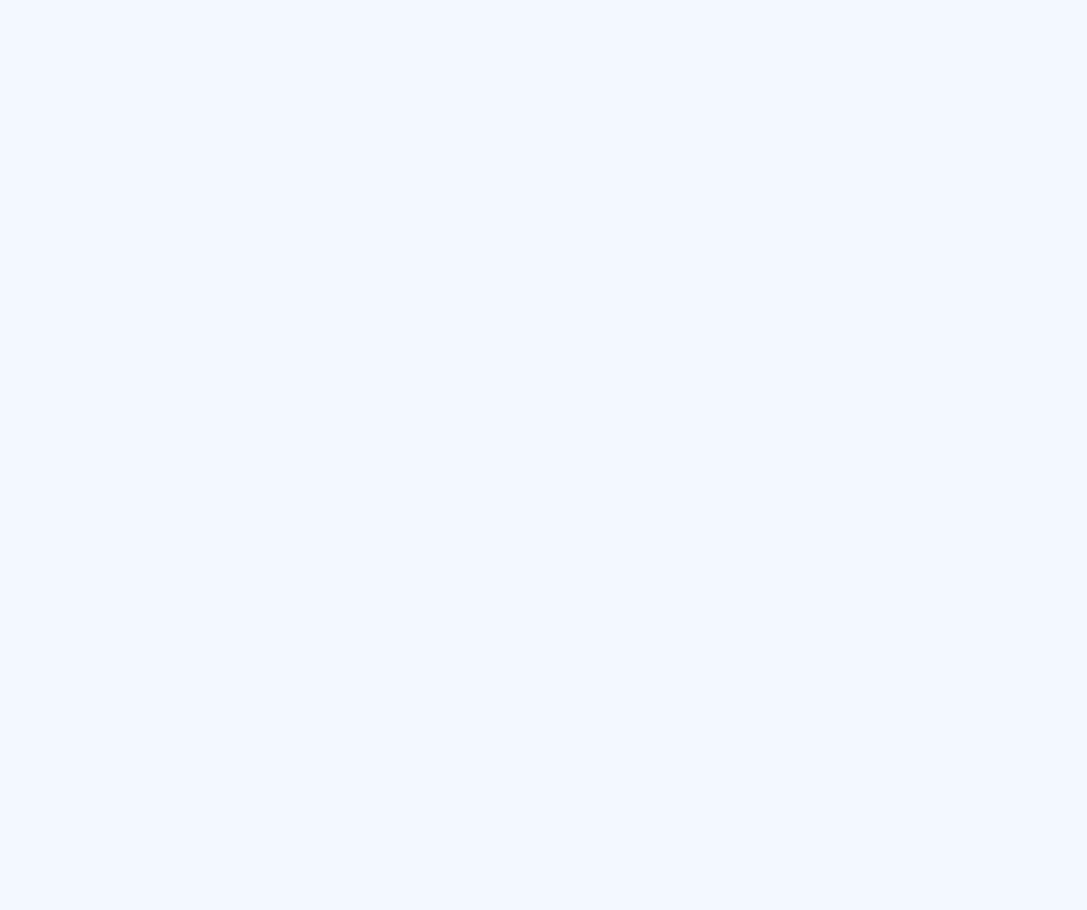
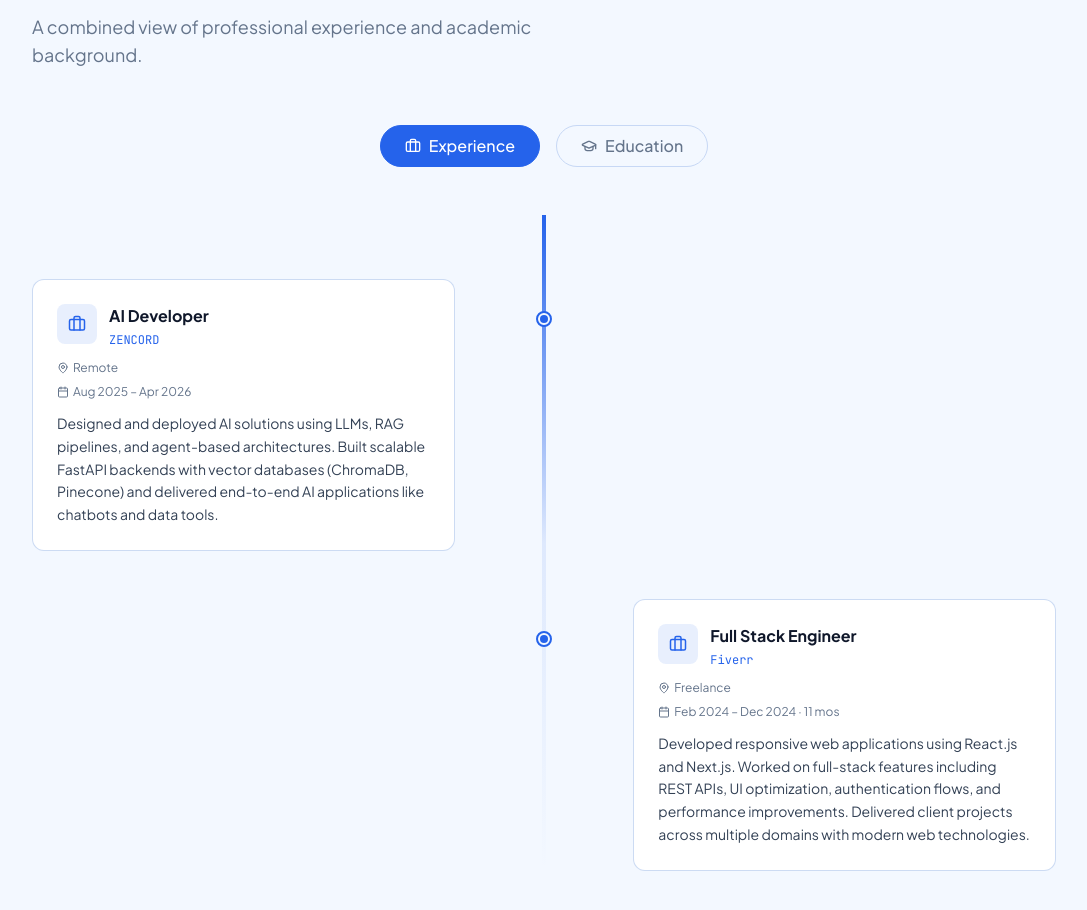
Before and after one commit to puvanakopis/new_portfolio, a Next.js app: page / in a window 1280 px wide. Shown: the part 1840-2750 px from the top of the page, without its empty margins (96-1183 px from the left). Before the commit the page ends 1748 px from the top, so only its background shows below. Built offline with nearby package versions, Linux system fonts and the light colour scheme.

Commit message:
add qualifications section

```diff
--- a/app/page.tsx
+++ b/app/page.tsx
@@ -1,6 +1,7 @@
 import { Navbar } from "@/components/sections/Navbar";
 import { Hero } from "@/components/sections/Hero";
 import { About } from "@/components/sections/About";
+import { Qualifications } from "@/components/sections/Qualifications";
 import { Footer } from "@/components/sections/Footer";
 
 export default function Home() {
@@ -9,6 +10,7 @@ export default function Home() {
       <Navbar />
       <Hero />
       <About />
+      <Qualifications />
       <Footer />
     </main>
   );
--- /dev/null
+++ b/components/sections/Qualifications.tsx
@@ -0,0 +1,200 @@
+"use client";
+
+import { useState } from "react";
+import { motion } from "framer-motion";
+import { SectionWrapper } from "@/components/ui/SectionWrapper";
+import { SectionHeader } from "@/components/ui/SectionHeader";
+import { Briefcase, GraduationCap, Calendar, MapPin } from "lucide-react";
+
+type TimelineItem = {
+    title: string;
+    organization: string;
+    location?: string;
+    period: string;
+    summary: string;
+};
+
+const experiences: TimelineItem[] = [
+    {
+        title: "AI Developer",
+        organization: "ZENCORD",
+        location: "Remote",
+        period: "Aug 2025 – Apr 2026",
+        summary:
+            "Designed and deployed AI solutions using LLMs, RAG pipelines, and agent-based architectures. Built scalable FastAPI backends with vector databases (ChromaDB, Pinecone) and delivered end-to-end AI applications like chatbots and data tools.",
+    },
+    {
+        title: "Full Stack Engineer",
+        organization: "Fiverr",
+        location: "Freelance",
+        period: "Feb 2024 – Dec 2024 · 11 mos",
+        summary:
+            "Developed responsive web applications using React.js and Next.js. Worked on full-stack features including REST APIs, UI optimization, authentication flows, and performance improvements. Delivered client projects across multiple domains with modern web technologies.",
+    },
+];
+
+const education: TimelineItem[] = [
+    {
+        title: "BSc (Hons) Software Engineering",
+        organization: "Sabaragamuwa University of Sri Lanka",
+        period: "2023 – Present",
+        summary:
+            "Focused on AI, Machine Learning, NLP, Generative AI, Web Development, and Data Structures & Algorithms.",
+    },
+    {
+        title: "G.C.E. Advanced Level (Physical Science Stream)",
+        organization: "BT/PD/Kaluthavalai Maha Vidyalayam (National School)",
+        period: "Jan 2014 – Feb 2021",
+        summary:
+            "Completed G.C.E. A/L in the Physical Science stream with Combined Mathematics, Physics, and Chemistry, building a strong foundation in analytical thinking and problem-solving.",
+    },
+];
+
+
+export function Qualifications() {
+    const [isExperience, setIsExperience] = useState(true);
+    const items = isExperience ? experiences : education;
+    const icon = isExperience ? Briefcase : GraduationCap;
+    const Icon = icon;
+
+    return (
+        <SectionWrapper id="qualifications">
+            <div className="mb-12">
+                <SectionHeader
+                    tag="Background"
+                    title="Qualifications"
+                    subtitle="A combined view of professional experience and academic background."
+                />
+            </div>
+
+            {/* Toggle Button */}
+            <div className="flex flex-wrap justify-center mb-10 sm:mb-12 gap-3 sm:gap-4">
+                <button
+                    onClick={() => setIsExperience(true)}
+                    className={`inline-flex items-center px-4 sm:px-6 py-2 rounded-full text-sm sm:text-base font-medium transition-all duration-300 border ${isExperience
+                        ? "bg-accent border-accent text-white"
+                        : "border-[var(--border)] text-[var(--text-muted)] hover:border-accent"
+                        }`}
+                >
+                    <Briefcase size={16} className="inline mr-2" />
+                    Experience
+                </button>
+                <button
+                    onClick={() => setIsExperience(false)}
+                    className={`inline-flex items-center px-4 sm:px-6 py-2 rounded-full text-sm sm:text-base font-medium transition-all duration-300 border ${!isExperience
+                        ? "bg-accent border-accent text-white"
+                        : "border-[var(--border)] text-[var(--text-muted)] hover:border-accent"
+                        }`}
+                >
+                    <GraduationCap size={16} className="inline mr-2" />
+                    Education
+                </button>
+            </div>
+
+            {/* Timeline */}
+            <div className="relative">
+                {/* Central timeline line */}
+                <div
+                    className="absolute left-1/2 top-0 bottom-0 w-1 -translate-x-1/2 hidden md:block"
+                    style={{
+                        background:
+                            "linear-gradient(180deg, var(--accent) 0%, var(--accent-subtle) 50%, transparent 100%)",
+                    }}
+                />
+                {/* Mobile timeline line */}
+                <div
+                    className="absolute left-4 top-0 bottom-0 w-[2px] md:hidden"
+                    style={{
+                        background:
+                            "linear-gradient(180deg, var(--accent) 0%, var(--accent-subtle) 50%, transparent 100%)",
+                    }}
+                />
+
+                <div className="space-y-12 pt-16">
+                    {items.map((item, i) => (
+                        <motion.div
+                            key={i}
+                            initial={{ opacity: 0, y: 20 }}
+                            whileInView={{ opacity: 1, y: 0 }}
+                            viewport={{ once: true }}
+                            transition={{ delay: i * 0.1, duration: 0.5 }}
+                            className={`relative flex justify-start ${i % 2 === 0 ? "md:justify-start" : "md:justify-end"}`}
+                        >
+                            {/* Timeline dot */}
+                            <div className="absolute left-4 md:left-1/2 top-8 -translate-x-1/2 z-10">
+                                <div
+                                    className="w-4 h-4 rounded-full border-2 border-accent flex items-center justify-center"
+                                    style={{ backgroundColor: "var(--bg)" }}
+                                >
+                                    <div
+                                        className="w-2 h-2 rounded-full"
+                                        style={{ backgroundColor: "var(--accent)" }}
+                                    />
+                                </div>
+                            </div>
+
+                            {/* Card */}
+                            <div
+                                className={`w-full pl-8 md:w-5/12 md:pl-0 ${i % 2 === 0 ? "md:pr-1" : "md:pl-1"
+                                    }`}
+                            >
+                                <div
+                                    className="p-4 sm:p-6 rounded-xl border border-[var(--card-border)] transition-all duration-300 hover:border-accent"
+                                    style={{
+                                        backgroundColor: "var(--card-bg)",
+                                    }}
+                                >
+                                    <div className="flex items-start gap-3 mb-3">
+                                        <div
+                                            className="w-10 h-10 rounded-lg flex items-center justify-center flex-shrink-0"
+                                            style={{ backgroundColor: "var(--accent-subtle)" }}
+                                        >
+                                            <Icon size={18} style={{ color: "var(--accent)" }} />
+                                        </div>
+                                        <div className="flex-1">
+                                            <h3
+                                                className="font-bold text-sm sm:text-base leading-tight"
+                                                style={{ color: "var(--text-primary)" }}
+                                            >
+                                                {item.title}
+                                            </h3>
+                                            <p
+                                                className="text-xs font-mono mt-1"
+                                                style={{ color: "var(--accent)" }}
+                                            >
+                                                {item.organization}
+                                            </p>
+                                        </div>
+                                    </div>
+
+                                    {item.location && (
+                                        <div
+                                            className="text-xs flex items-center gap-1 mb-2"
+                                            style={{ color: "var(--text-muted)" }}
+                                        >
+                                            <MapPin size={12} /> {item.location}
+                                        </div>
+                                    )}
+
+                                    <div
+                                        className="text-xs flex items-center gap-1 mb-3"
+                                        style={{ color: "var(--text-muted)" }}
+                                    >
+                                        <Calendar size={12} /> {item.period}
+                                    </div>
+
+                                    <p
+                                        className="text-sm leading-relaxed"
+                                        style={{ color: "var(--text-secondary)" }}
+                                    >
+                                        {item.summary}
+                                    </p>
+                                </div>
+                            </div>
+                        </motion.div>
+                    ))}
+                </div>
+            </div>
+        </SectionWrapper>
+    );
+}
```
